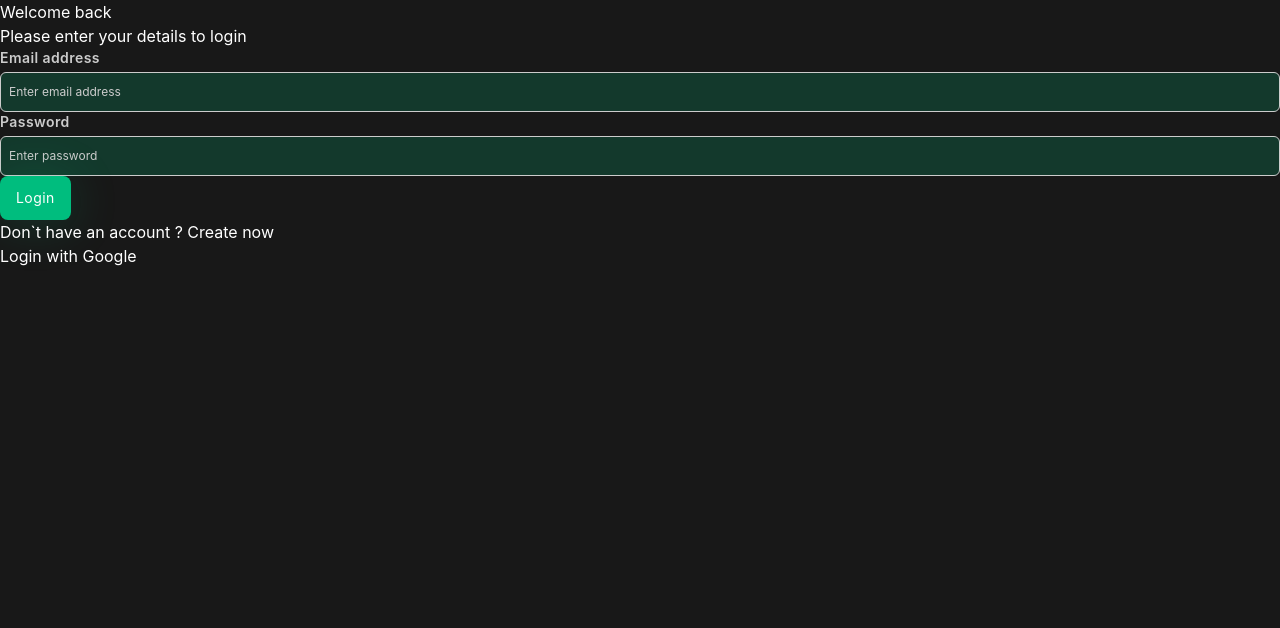
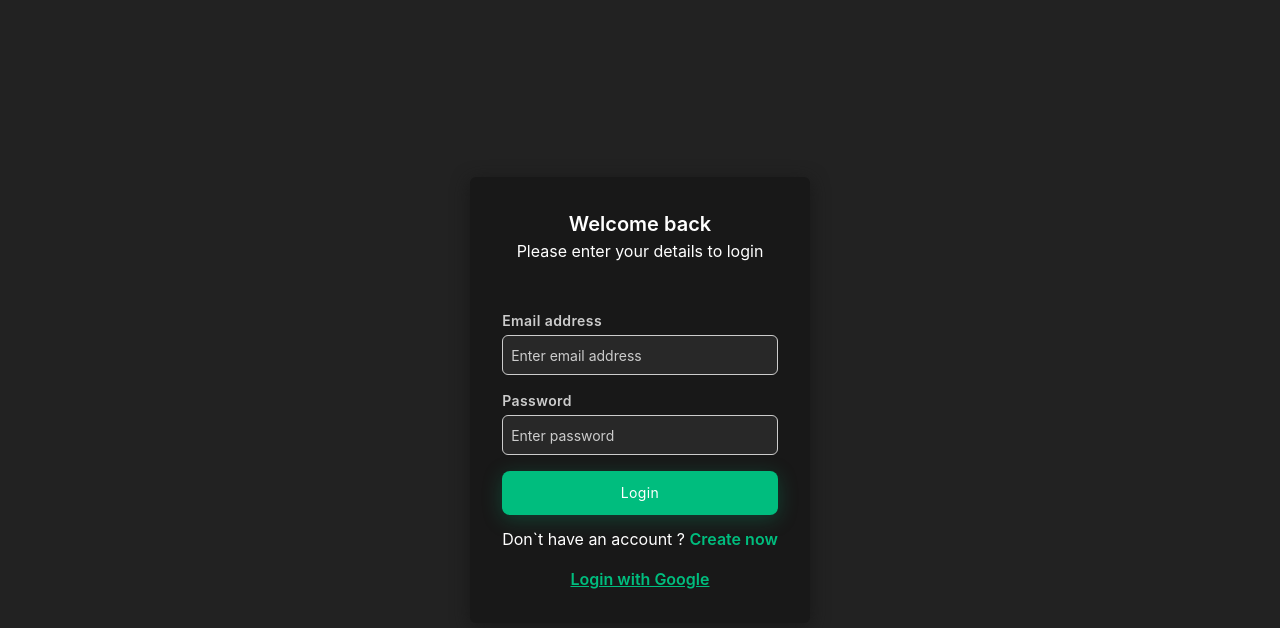
Before and after one commit to The-Gleb/gmessenger, a Vue app in the folder client/: page /login in a window 1280 px wide. Shown: the top 628 px of the page. Built offline with nearby package versions, Linux system fonts and the light colour scheme.

Commit message:
login page markup

```diff
--- a/client/src/App.vue
+++ b/client/src/App.vue
@@ -5,9 +5,3 @@ import { RouterView } from 'vue-router'
 <template>
   <RouterView />
 </template>
-
-<style scoped lang="scss">
-body {
-  @include text-small-12s;
-}
-</style>
--- a/client/src/assets/scss/main.scss
+++ b/client/src/assets/scss/main.scss
@@ -3,6 +3,14 @@
 @import './vars.scss';
 
 body {
-  background-color: var(--vt-c-black);
+  background-color: var(--vt-c-black-soft);
   color: var(--vt-c-white);
 }
+
+#app {
+  min-height: 100vh;
+  width: 100%;
+  position: relative;
+  display: flex;
+  flex-direction: column;
+}
--- a/client/src/assets/scss/typography.scss
+++ b/client/src/assets/scss/typography.scss
@@ -45,10 +45,10 @@
   font-weight: 600;
 }
 
-@mixin text-small-12s() {
-  font-size: 0.75rem;
+@mixin text-small-13s() {
+  font-size: 0.875rem;
   line-height: 1rem;
-  letter-spacing: 0.02em;
+  letter-spacing: 0.05em;
 }
 
 @mixin text-ultra-small-10() {
--- a/client/src/assets/scss/vars.scss
+++ b/client/src/assets/scss/vars.scss
@@ -7,12 +7,18 @@
   --vt-c-black-soft: #222222;
   --vt-c-black-mute: #282828;
 
+  --vt-c-grey-dark: #4d4d4d;
+  --vt-c-grey: #999;
+  --vt-c-grey-light: #e6e6e6;
+
   --vt-c-indigo: #2c3e50;
   --vt-c-red: #dc4638;
 
-  --vt-c-green: hsla(160, 100%, 37%);
-  --vt-c-dark-green: hsla(160, 100%, 37%, 0.2);
+  --vt-c-light-green: hsla(160, 100%, 37%);
+  --vt-c-green: hsla(160, 100%, 37%, 0.426);
+  --vt-c-dark-green: hsla(160, 100%, 37%, 0.256);
 
-  --shadow: 0px 4px 50px 0px var(--vt-c-dark-green);
+  --shadow-black: 0px 4px 18px 0px var(--vt-c-black);
+  --shadow-green: 0px 4px 20px 0px var(--vt-c-dark-green);
   --transition: 0.3s ease;
 }
--- a/client/src/components/UI/BaseButton.vue
+++ b/client/src/components/UI/BaseButton.vue
@@ -60,12 +60,13 @@ const componentButton = computed(() => {
   @include text-14s;
 
   &_default {
-    background-color: var(--vt-c-green);
+    background-color: var(--vt-c-light-green);
     color: var(--vt-c-white);
-    box-shadow: var(--shadow);
+    box-shadow: var(--shadow-green);
 
     &:hover {
       background-color: var(--vt-c-green);
+      box-shadow: var(--shadow-black);
     }
 
     &:disabled {
--- a/client/src/components/UI/BaseInput.vue
+++ b/client/src/components/UI/BaseInput.vue
@@ -132,7 +132,7 @@ const appendIconTag = computed(() => getIconTag(props.appendIconClickable))
 
 <style lang="scss" scoped>
 .ui-input {
-  @include text-small-12s;
+  @include text-small-13s;
 
   &__title {
     color: var(--vt-c-white-mute);
@@ -152,7 +152,7 @@ const appendIconTag = computed(() => getIconTag(props.appendIconClickable))
     padding: 0 8px;
     border: 1px solid var(--vt-c-white-mute);
     border-radius: 6px;
-    background-color: var(--vt-c-dark-green);
+    background-color: var(--vt-c-black-mute);
     display: flex;
     align-items: center;
     cursor: text;
@@ -167,6 +167,7 @@ const appendIconTag = computed(() => getIconTag(props.appendIconClickable))
       width: 100%;
       outline: none;
       color: var(--vt-c-white);
+      line-height: 1;
 
       &::placeholder {
         color: var(--vt-c-white-mute);
--- /dev/null
+++ b/client/src/layouts/AuthLayout.vue
@@ -0,0 +1,16 @@
+<script setup lang="ts"></script>
+
+<template>
+  <main class="auth-layout">
+    <slot />
+  </main>
+</template>
+
+<style scoped lang="scss">
+.auth-layout {
+  flex-grow: 1;
+  width: 100%;
+  display: grid;
+  place-items: center;
+}
+</style>
--- a/client/src/views/LoginView.vue
+++ b/client/src/views/LoginView.vue
@@ -1,8 +1,9 @@
 <script setup lang="ts">
 import { ref } from 'vue'
 import BaseInput from '@/components/UI/BaseInput.vue'
+import BaseButton from '@/components/UI/BaseButton.vue'
+import AuthLayout from '@/layouts/AuthLayout.vue'
 import { type LoginForm } from '@/types'
-import BaseButton from '@/components/UI/BaseButton.vue'
 
 const form = ref<LoginForm>({
   login: '',
@@ -11,6 +12,7 @@ const form = ref<LoginForm>({
 </script>
 
 <template>
+  <AuthLayout>
     <div class="login-form">
       <h1 class="login-form__welcome">Welcome back</h1>
       <h1 class="login-form__title">Please enter your details to login</h1>
@@ -18,17 +20,68 @@ const form = ref<LoginForm>({
       <div class="login-form__inputs">
         <BaseInput v-model="form.login" label="Email address" placeholder="Enter email address" />
         <BaseInput v-model="form.password" label="Password" placeholder="Enter password" />
-      <BaseButton>Login</BaseButton>
+        <BaseButton class="login-form__button">Login</BaseButton>
       </div>
 
       <div class="login-form__controls">
-      Don`t have an account ? <RouterLink to="/">Create now</RouterLink>
+        Don`t have an account ? <RouterLink to="/" class="login-form__link">Create now</RouterLink>
       </div>
 
       <div class="login-form__social">
-      <button>Login with Google</button>
+        <button class="login-form__link login-form__link_underlined">Login with Google</button>
       </div>
     </div>
+  </AuthLayout>
 </template>
 
-<style scoped></style>
+<style scoped lang="scss">
+.login-form {
+  display: flex;
+  flex-direction: column;
+  align-items: center;
+  background-color: var(--vt-c-black);
+  border-radius: 6px;
+  padding: 2rem;
+  box-shadow: var(--shadow-black);
+
+  &__welcome {
+    font-size: 1.25rem;
+    font-weight: 600;
+  }
+
+  &__title {
+    font-size: 1rem;
+    margin-bottom: 3rem;
+  }
+
+  &__inputs {
+    align-self: stretch;
+    display: flex;
+    flex-direction: column;
+    row-gap: 16px;
+  }
+
+  &__controls {
+    margin-bottom: 16px;
+  }
+
+  &__button {
+    margin-bottom: 12px;
+  }
+
+  &__link {
+    color: var(--vt-c-light-green);
+    font-weight: 600;
+
+    transition: color var(--transition);
+
+    &:hover {
+      color: var(--vt-c-green);
+    }
+
+    &_underlined {
+      text-decoration: underline;
+    }
+  }
+}
+</style>
```
Lines whose indentation alone changed are shown as unchanged.
